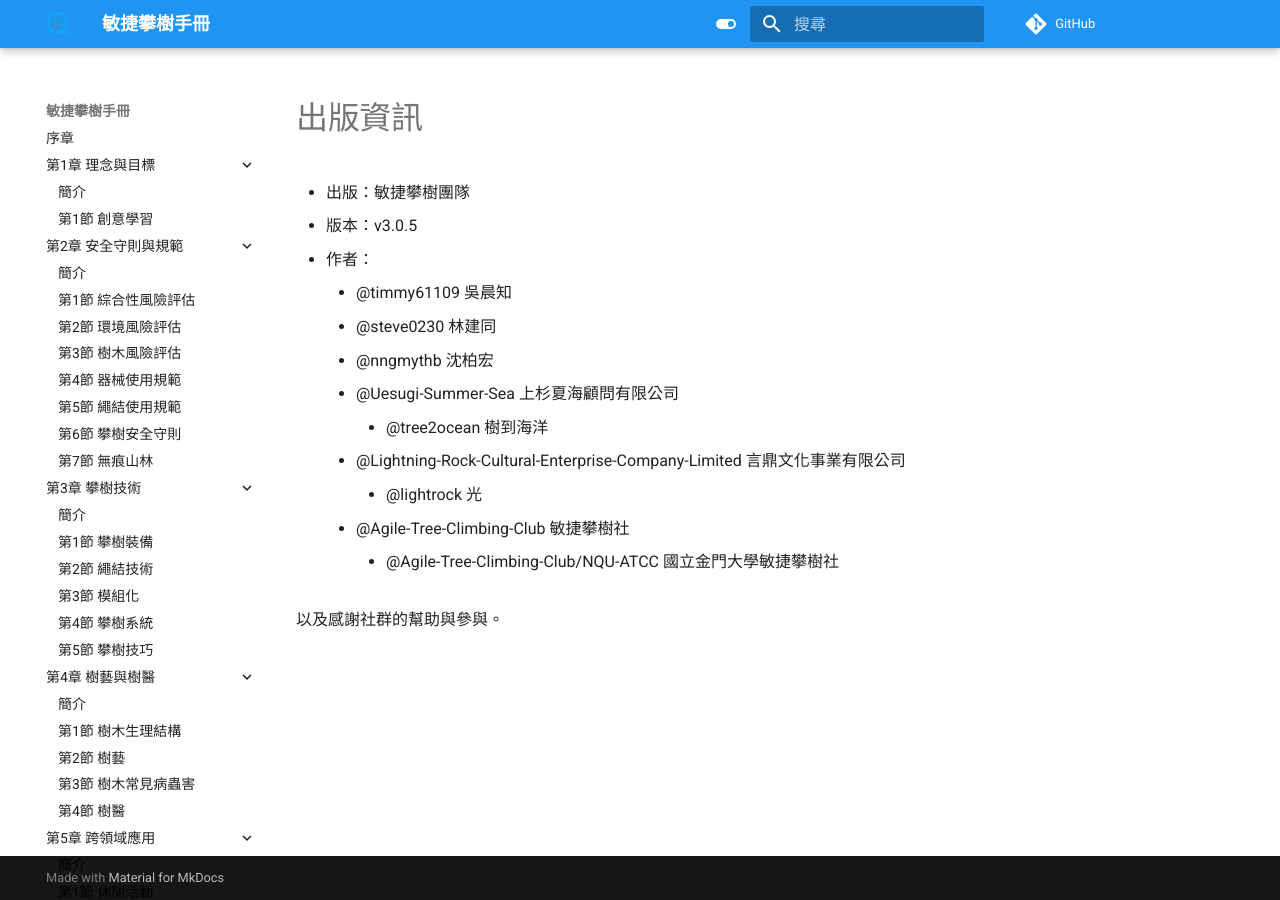
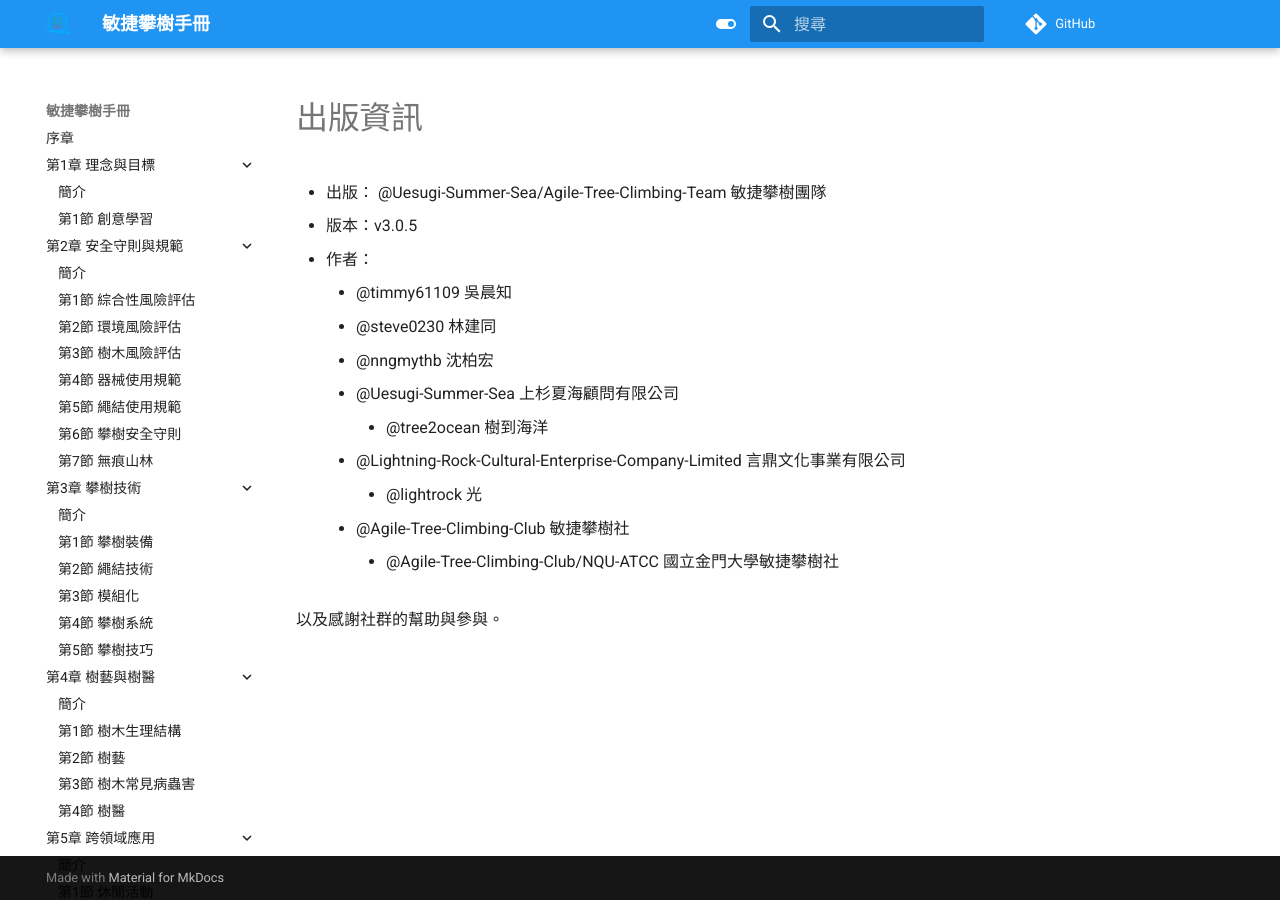
Before and after one commit to Uesugi-Summer-Sea/Agile-Tree-Climbing-Manual, an MkDocs documentation site: the page built from docs/出版資訊.md, in a window 1280 px wide. Built offline with MkDocs 1.6.1 and Material for MkDocs 9.7.7, drawn with Linux system fonts in a browser that asks for light colours; comment, search, counter and statistics services are not loaded.

Commit message:
此提交將更新出版資訊
修改項目:

模組:

議題

```diff
--- a/docs/出版資訊.md
+++ b/docs/出版資訊.md
@@ -1,4 +1,4 @@
-- 出版：敏捷攀樹團隊
+- 出版： @Uesugi-Summer-Sea/Agile-Tree-Climbing-Team 敏捷攀樹團隊
 - 版本：v3.0.5
 - 作者：
   - @timmy61109 吳晨知
```
